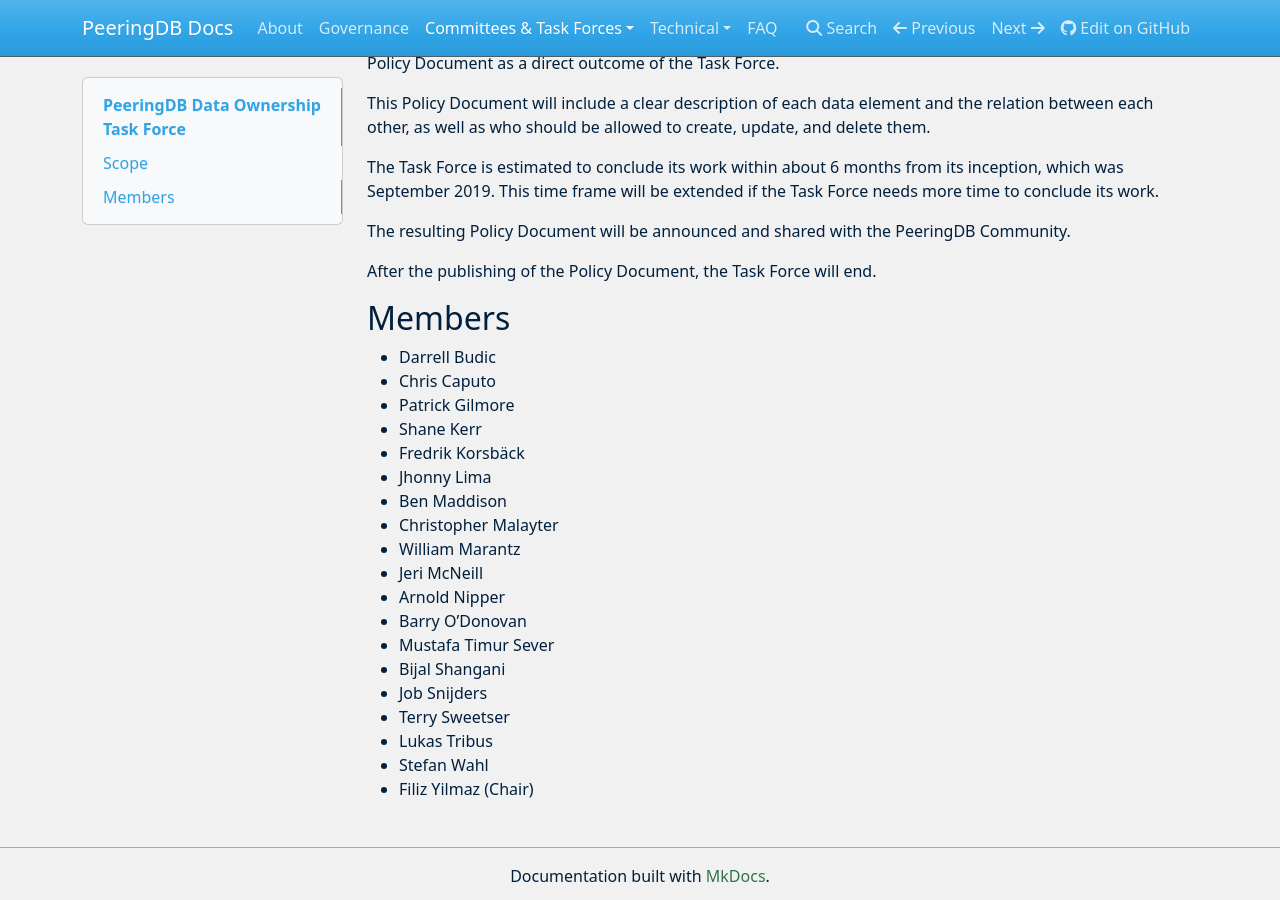
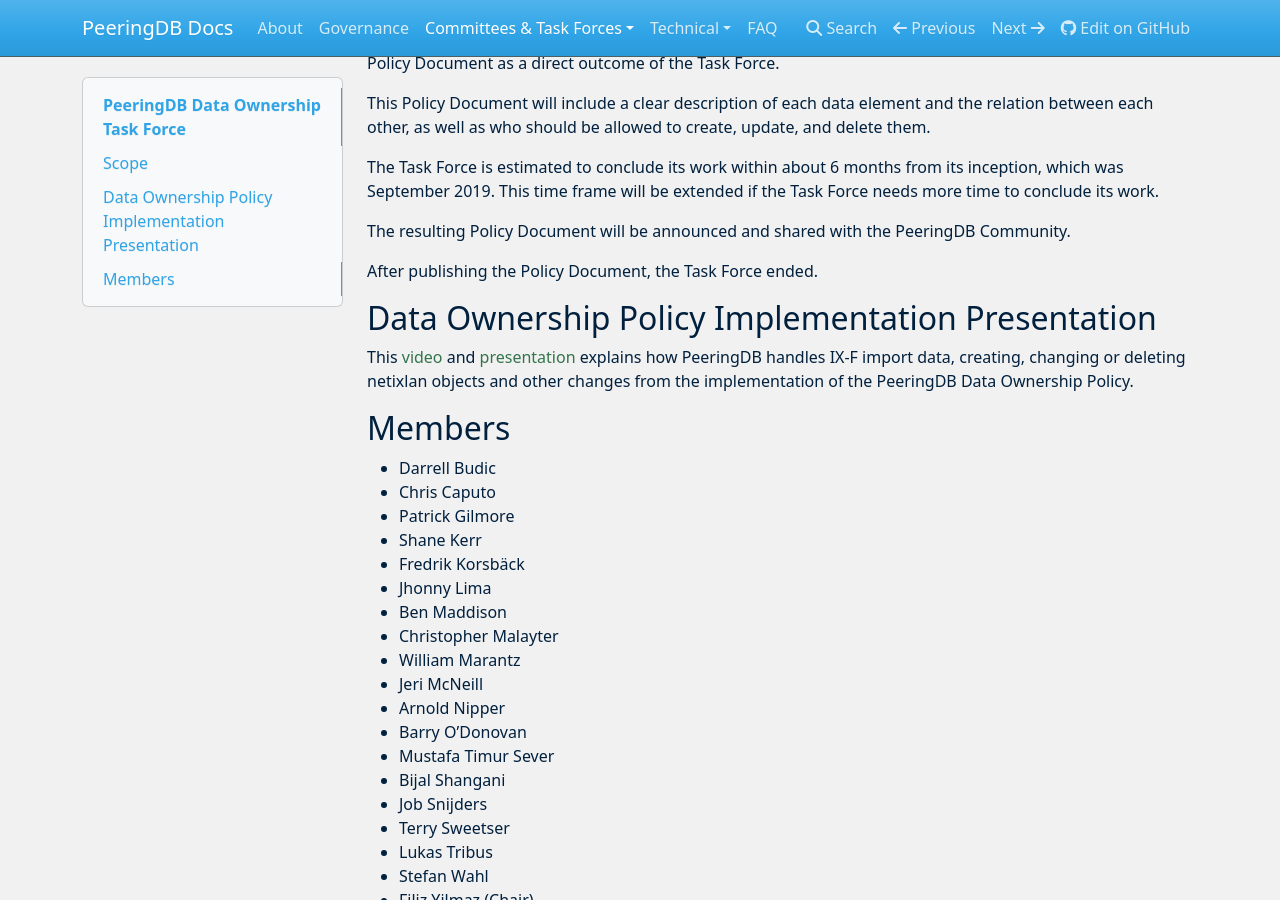
Before and after one commit to peeringdb/docs, an MkDocs documentation site: the page built from docs/taskforce/dataownership/index.md, in a window 1280 px wide and 900 px high, scrolled down 611 px. Built offline with MkDocs 1.6.1, drawn with Linux system fonts in a browser that asks for light colours; nearby versions of some CDN libraries.

Commit message:
Added Data Ownership Policy Implementation content.

```diff
--- a/docs/taskforce/dataownership/index.md
+++ b/docs/taskforce/dataownership/index.md
@@ -24,8 +24,11 @@
 
 The resulting Policy Document will be announced and shared with the PeeringDB Community.
 
-After the publishing of the Policy Document, the Task Force will end.
+After publishing the Policy Document, the Task Force ended.
 
+## Data Ownership Policy Implementation Presentation
+
+This [video](https://youtu.be/mtT_HojbIPs) and [presentation](../../presentation/20200817-dtf-implementation.pdf) explains how PeeringDB handles IX-F import data, creating, changing or deleting netixlan objects and other changes from the implementation of the PeeringDB Data Ownership Policy.
 
 ## Members
 - Darrell Budic
```
Also changed, not shown: docs/index.md (+1 -0 lines), 1 other file.
